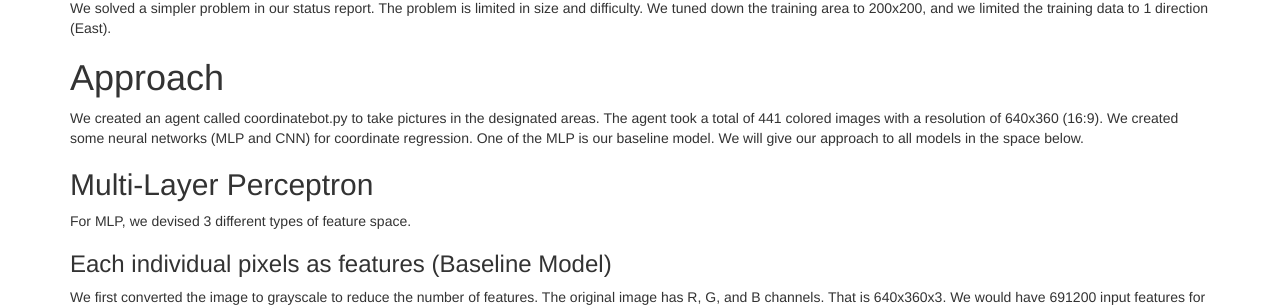
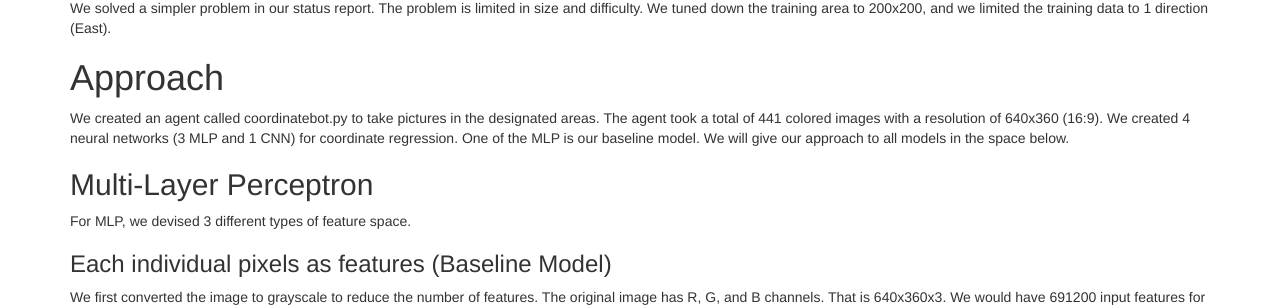
Before and after one commit to TracyZhangyr/Minecraft-Geolocator, a Jekyll site: the page built from docs/status.md, in a window 1280 px wide and 1400 px high, scrolled down 1166 px. Shown: the part 150-457 px from the top of the window. Built offline with Jekyll 4.4.1, drawn with Linux system fonts in a browser that asks for light colours; some of the changed text lies outside the part shown.

Commit message:
edit some stuff

```diff
--- a/docs/status.md
+++ b/docs/status.md
@@ -31,7 +31,7 @@ We solved a simpler problem in our status report. The problem is limited in size
 
 # Approach
 
-We created an agent called coordinatebot.py to take pictures in the designated areas. The agent took a total of 441 colored images with a resolution of 640x360 (16:9). We created some neural networks (MLP and CNN) for coordinate regression. One of the MLP is our baseline model. We will give our approach to all models in the space below.
+We created an agent called coordinatebot.py to take pictures in the designated areas. The agent took a total of 441 colored images with a resolution of 640x360 (16:9). We created 4 neural networks (3 MLP and 1 CNN) for coordinate regression. One of the MLP is our baseline model. We will give our approach to all models in the space below.
 
 ## Multi-Layer Perceptron
 
@@ -49,7 +49,7 @@ This allows us to reduce the number of input features to 36864 as we eliminated
 
 From [Tensorflow’s Website](https://www.tensorflow.org/js/guide/models_and_layers): Note the None values in the output shapes of the layers: a reminder that the model expects the input to have a batch size as the outermost dimension, which in this case can be flexible due to the null value.
 
-The first 3 dense layers have Rectified Linear Unit activation function. The last dense layer has a linear activation function. The dropout layer has a dropout rate of 0.05. The loss function is mean square error and the optimizer is Adam. We trained the model with 100 epoches and with a batch_size of 5.
+The first 3 dense layers have Rectified Linear Unit activation function. The last dense layer has a linear activation function. The dropout layer has a dropout rate of 0.05. The loss function is mean square error and the optimizer is Adam. We trained the model with 40 epoches and with a batch_size of 3.
 
 
 ### Oriented FAST and Rotated BRIEF (ORB)
```
Also changed, not shown: other parts of docs/status.md (+1 -1 lines).
